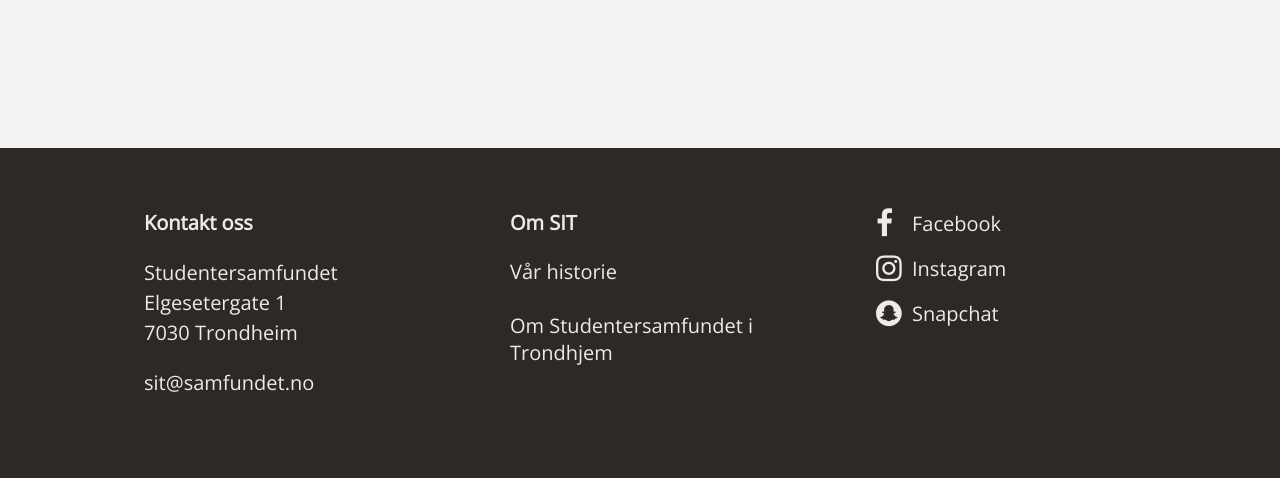
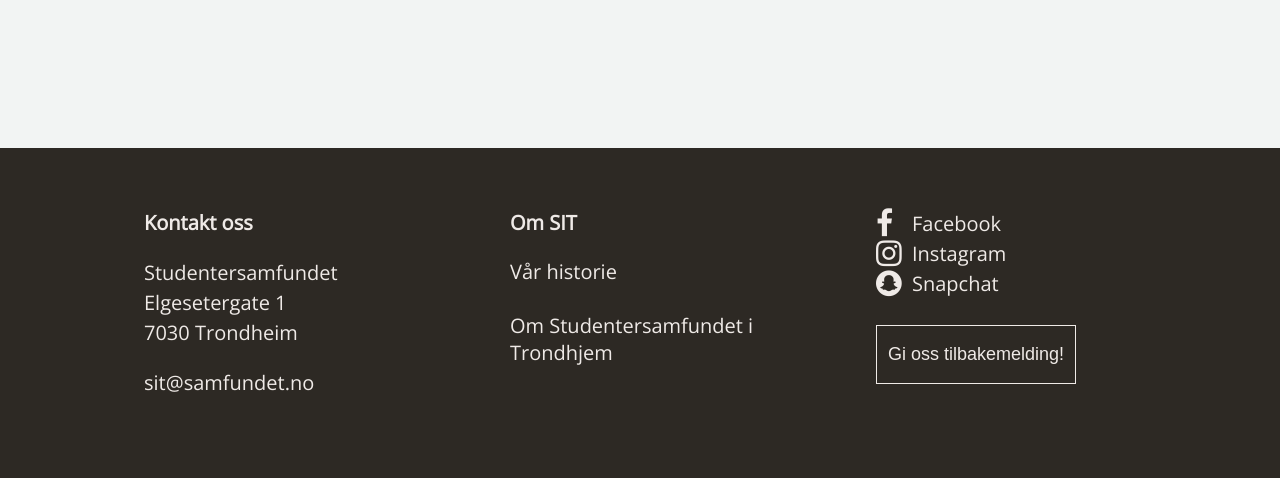
Before and after one commit to Studentersamfundets-Interne-Teater/sit-web, a Django app: page /arkiv/ in a window 1280 px wide. Shown: the part 648-1126 px from the top of the page. Run offline with Django 3.2, Linux system fonts and the light colour scheme; the visitor is signed in with stand-in values (Sample User, id 1).

Commit message:
Added feedback button to footer

```diff
--- a/SITnett/graphics/style.css
+++ b/SITnett/graphics/style.css
@@ -264,6 +264,20 @@ p {
 .footer-some .fa {
 	font-size: 1.5em;
 	width: 1.2em;
+}
+.feedback-button{
+	margin-top: 1.5em;
+	background-color: var(--sit-footer-color);
+    width: 200px;
+    padding: 1em 0;
+	font-size: 0.9em;
+	border: solid 1px var(--sit-grullo-20);
+	text-decoration: none;
+	color: var(--sit-grullo-20);
+}
+.feedback-button:hover{
+	background-color: var(--sit-grullo-20);
+	color: var(--sit-footer-color);
 }
 
 /* 2.2.2 Desktop */
--- a/SITnett/templates/meny.html
+++ b/SITnett/templates/meny.html
@@ -78,10 +78,10 @@
 				<a href="https://www.facebook.com/studentersamfundetsinterneteater" target="_blank" rel="noreferrer noopener" class="some-links"><i class="fa fa-facebook"></i>Facebook</a>
 				<a href="https://www.instagram.com/samfundetsinterneteater" target="_blank" rel="noreferrer noopener" class="some-links"><i class="fa fa-instagram"></i>Instagram</a>
 				<a href="https://www.snapchat.com/add/SITeater" target="_blank" rel="noreferrer noopener" class="some-links"><i class="fa fa-snapchat"></i>Snapchat</a>
+				<a href="https://forms.gle/LE4BEM3dZiBwo5wv8" target="_blank" rel="noreferrer noopener"><button class="feedback-button" type="button">Gi oss tilbakemelding!</button></a>
 			</div>
 		</div>
 	</div>
-
 	{% load static %}
 	<script src="{% static 'hamburger.js' %}"></script>
 </body>
```
